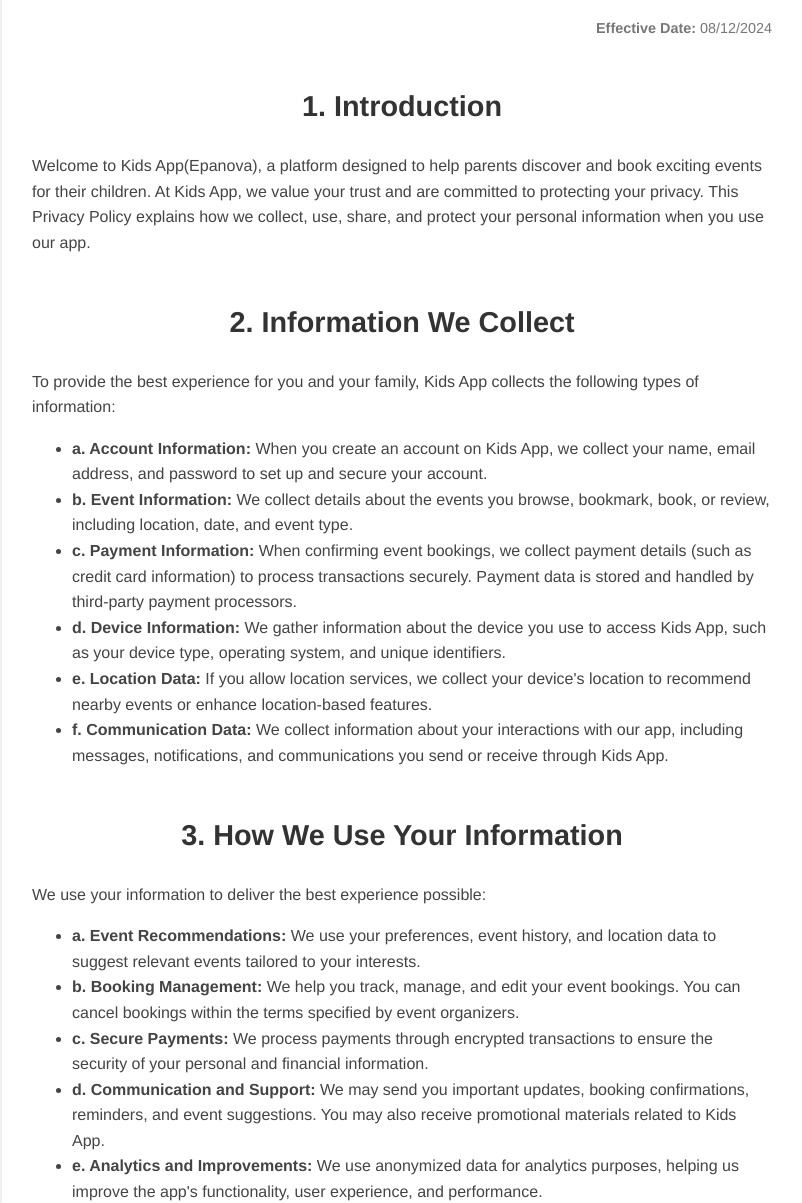
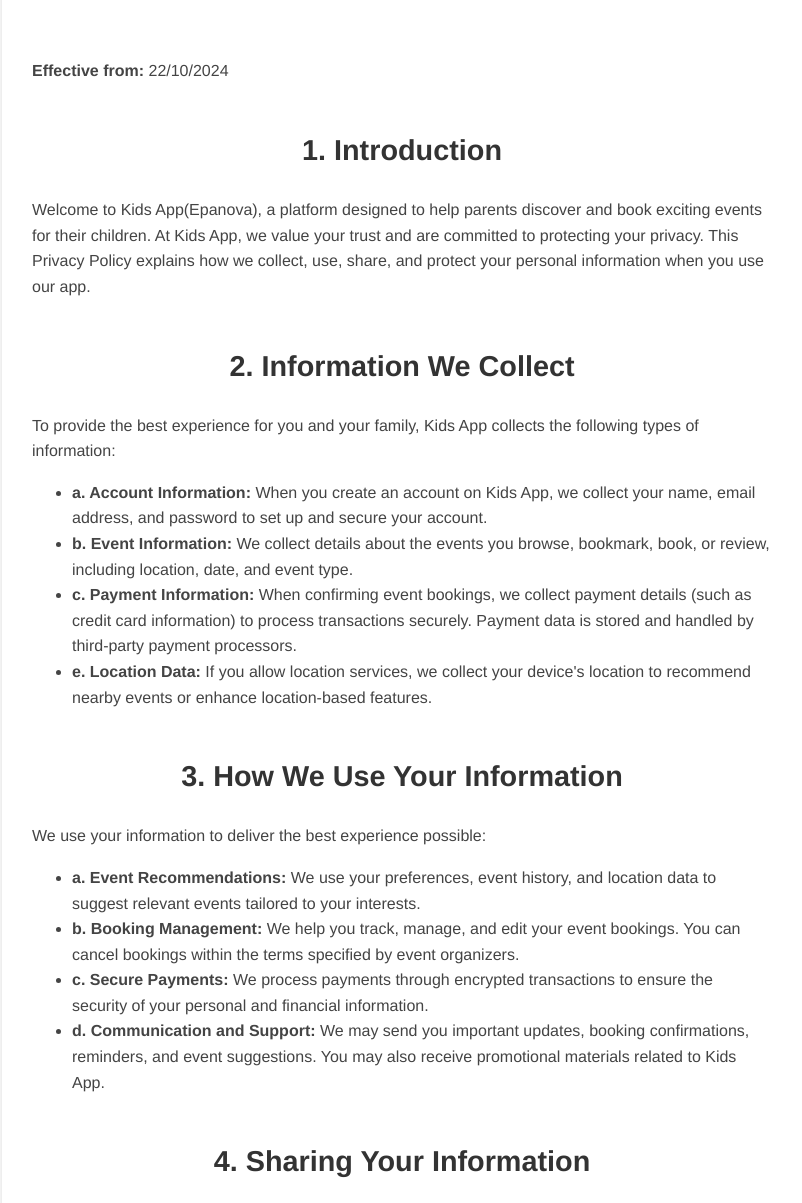
Before and after one commit to hasibulofcs/Epanova_Kids_App_Privacy_Policy, a plain HTML site: page index.html in a window 1280 px wide. Shown: the part 164-1367 px from the top of the page, without its empty margins (238-1040 px from the left). Drawn offline with Linux system fonts and the light colour scheme.

Commit message:
updated usage policy

```diff
--- a/index.html
+++ b/index.html
@@ -59,18 +59,17 @@
             box-shadow: 0 2px 5px rgba(0, 0, 0, 0.1);
         }
 
-        .effective-date {
-            text-align: right;
+        .effective-from {
             font-size: 0.9em;
-            color: #777;
+            color: #444;
         }
     </style>
 </head>
 
 <body>
     <div class="container">
-        <h1>Kids App Privacy Policy</h1>
-        <p class="effective-date"><strong>Effective Date:</strong> 08/12/2024</p>
+        <h1>Kids App Privacy Policy</h1><br />
+        <p class="effective-date"><strong>Effective from:</strong> 22/10/2024</p>
 
         <h2>1. Introduction</h2>
         <p>Welcome to Kids App(Epanova), a platform designed to help parents discover and book exciting events for their
@@ -94,13 +93,8 @@
                 credit card information) to process transactions securely. Payment data is stored and handled by
                 third-party
                 payment processors.</li>
-            <li><strong>d. Device Information:</strong> We gather information about the device you use to access Kids
-                App,
-                such as your device type, operating system, and unique identifiers.</li>
             <li><strong>e. Location Data:</strong> If you allow location services, we collect your device's location to
                 recommend nearby events or enhance location-based features.</li>
-            <li><strong>f. Communication Data:</strong> We collect information about your interactions with our app,
-                including messages, notifications, and communications you send or receive through Kids App.</li>
         </ul>
 
         <h2>3. How We Use Your Information</h2>
@@ -114,9 +108,6 @@
                 security of your personal and financial information.</li>
             <li><strong>d. Communication and Support:</strong> We may send you important updates, booking confirmations,
                 reminders, and event suggestions. You may also receive promotional materials related to Kids App.</li>
-            <li><strong>e. Analytics and Improvements:</strong> We use anonymized data for analytics purposes, helping
-                us
-                improve the app's functionality, user experience, and performance.</li>
         </ul>
 
         <h2>4. Sharing Your Information</h2>
@@ -139,8 +130,8 @@
             <li><strong>a. Account Settings:</strong> You can update your profile, review preferences, and manage
                 privacy
                 settings within the app.</li>
-            <li><strong>b. Communication Preferences:</strong> You can choose the types of notifications and promotional
-                messages you want to receive in your communication settings.</li>
+            <li><strong>b. Notification Preferences:</strong> You can choose the types of notifications and promotional
+                messages you want to receive in your notification settings.</li>
             <li><strong>c. Access and Deletion Requests:</strong> You can request access to the personal information we
                 hold
                 about you or request the deletion of your data by contacting our support team (details below).</li>
```
